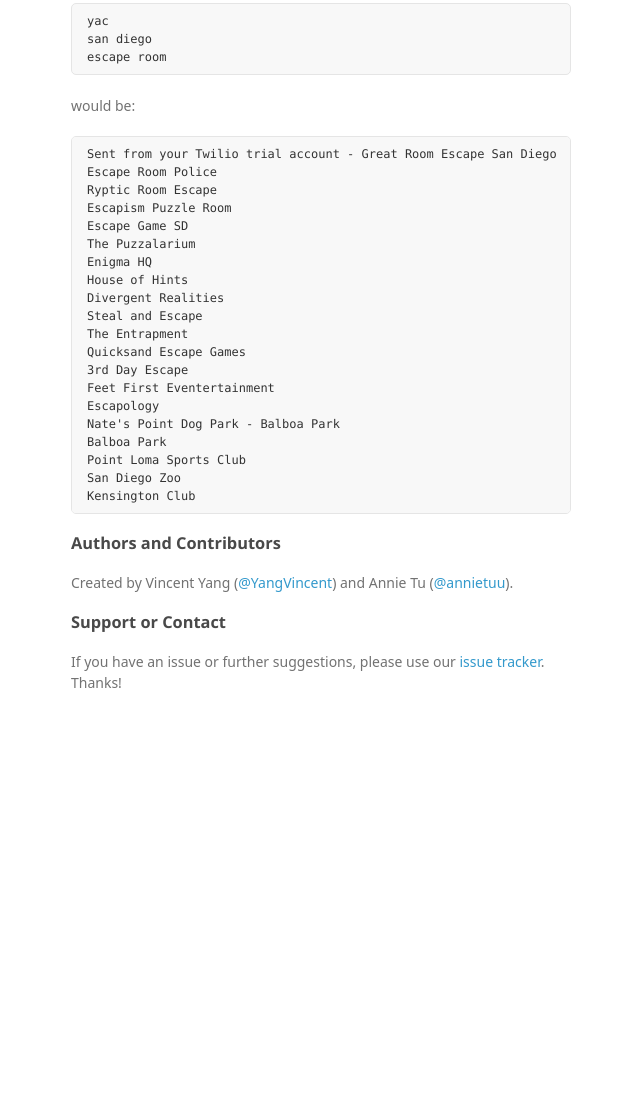
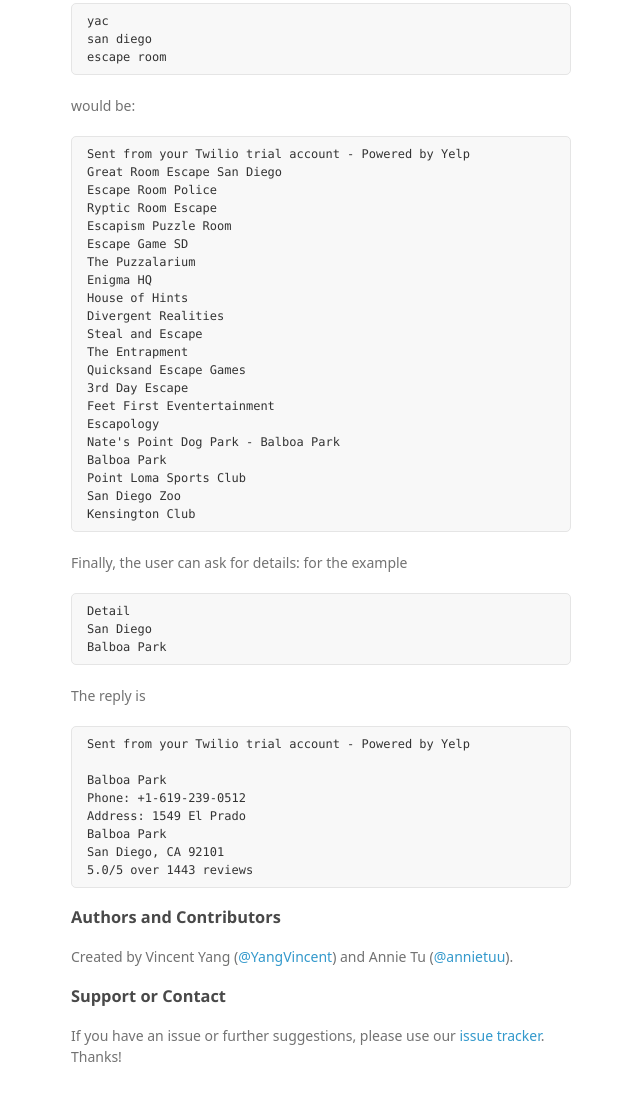
Before and after one commit to YangVincent/text-yelp, a plain HTML site: page index.html in a window 1280 px wide. Shown: the part 1383-2484 px from the top of the page, without its empty margins (499-1139 px from the left). Before the commit the page ends 2146 px from the top, so only its background shows below. Drawn offline with Linux system fonts and the light colour scheme; a web font is replaced by a local one.

```diff
--- a/index.html
+++ b/index.html
@@ -31,8 +31,6 @@
         <h1>
 <a id="yelp-and-chill" class="anchor" href="#yelp-and-chill" aria-hidden="true"><span aria-hidden="true" class="octicon octicon-link"></span></a>Yelp and Chill</h1>
 
-<hr>
-
 <h4>
 <a id="overview" class="anchor" href="#overview" aria-hidden="true"><span aria-hidden="true" class="octicon octicon-link"></span></a>Overview</h4>
 
@@ -42,11 +40,12 @@
 <p>Additionally, many people have trouble deciding where to go. This helps users randomly decide a user-specified number
 of options to choose from, to help eliminate decision fatigue.</p>
 
-<p>As such, there are two main features to this program:</p>
+<p>As such, there are three main features to this program:</p>
 
 <ol>
 <li>Allow non-smartphones to still search for Yelp results, whereas they wouldn't normally be able to</li>
 <li>Randomly choose an option to combat group indecision when choosing a place to go</li>
+<li>Find details about results (phone number, address, ratings) </li>
 </ol>
 
 <h4>
@@ -101,7 +100,8 @@
 
 <p>would be:</p>
 
-<pre><code>Sent from your Twilio trial account - Great Room Escape San Diego
+<pre><code>Sent from your Twilio trial account - Powered by Yelp
+Great Room Escape San Diego
 Escape Room Police
 Ryptic Room Escape
 Escapism Puzzle Room
@@ -123,6 +123,25 @@
 Kensington Club
 </code></pre>
 
+<p>Finally, the user can ask for details: for the example </p>
+
+<pre><code>Detail
+San Diego
+Balboa Park
+</code></pre>
+
+<p>The reply is</p>
+
+<pre><code>Sent from your Twilio trial account - Powered by Yelp
+
+Balboa Park
+Phone: +1-619-239-0512
+Address: 1549 El Prado
+Balboa Park
+San Diego, CA 92101
+5.0/5 over 1443 reviews
+</code></pre>
+
 <h3>
 <a id="authors-and-contributors" class="anchor" href="#authors-and-contributors" aria-hidden="true"><span aria-hidden="true" class="octicon octicon-link"></span></a>Authors and Contributors</h3>
 
```
Also changed, not shown: params.json (+1 -1 lines).
